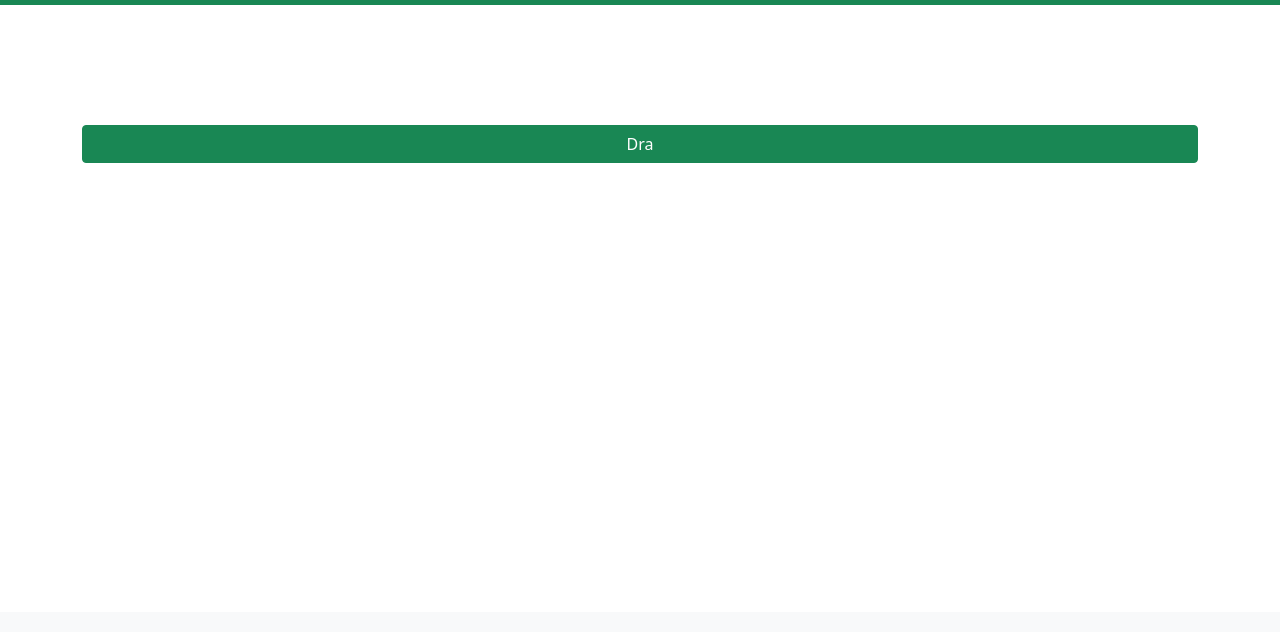
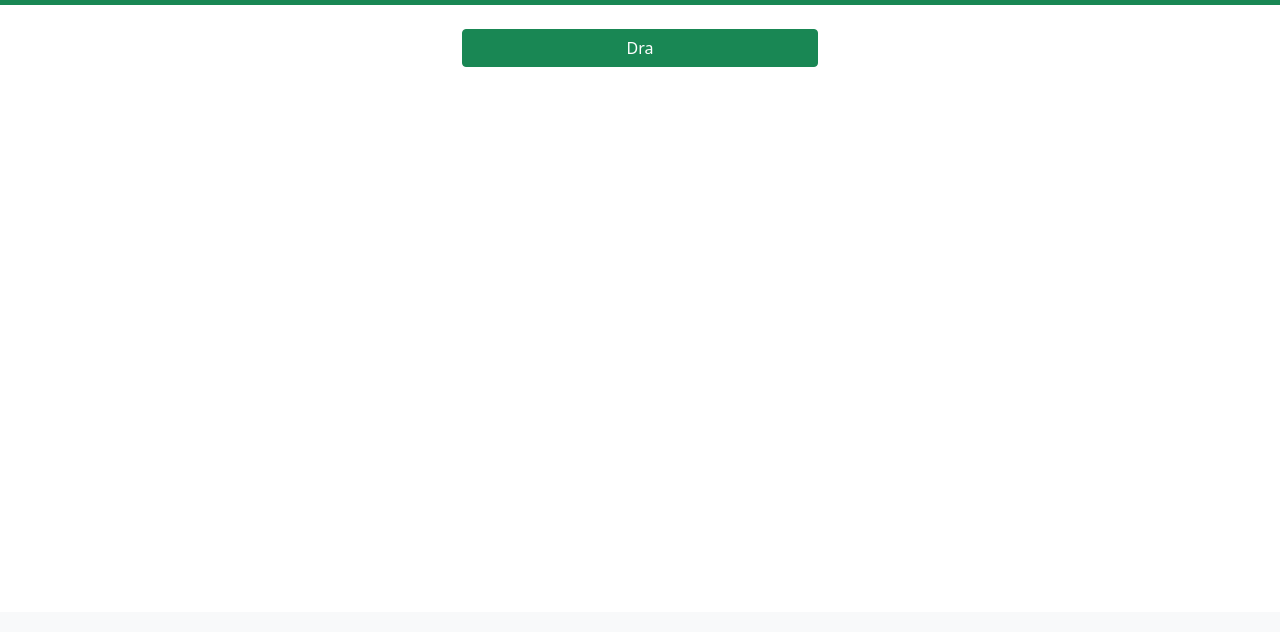
Before and after one commit to filipjohnsson1989/DraEttKort, a plain HTML site: page index.html in a window 1280 px wide. Shown: the part 83-715 px from the top of the page. Drawn offline with nearby package versions, Linux system fonts and the light colour scheme.

Commit message:
using row and col

```diff
--- a/custom.css
+++ b/custom.css
@@ -1,5 +1,6 @@
 .crop img {
     width: 100%;
     height: 5%;
-    margin: -50% 0 0 -35%;
+    /* margin: -50% 0 0 -35%; */
+    /* z-index: auto; */
 }
--- a/index.html
+++ b/index.html
@@ -29,11 +29,20 @@
 
     <main class="flex-shrink-0 mt-4">
         <div class="container">
-            <div id="divCard" class="crop py-5">
-                <!-- <img src="https://deckofcardsapi.com/static/img/3C.svg" alt="kart" class="rounded mx-auto d-block"> -->
+            <div class="row justify-content-center">
+                <div class="col col-sm-6 col-md-4">
+                    <div class="d-grid">
+                        <button id="btnDrag" class="btn btn-success" type="button">Dra</button>
+                    </div>
+
+                </div>
             </div>
-            <div class="d-grid">
-                <button id="btnDrag" class="btn btn-success" type="button">Dra</button>
+            <div class="row justify-content-center">
+                <div class="col col-sm-6 col-md-4">
+                    <div id="divCard" class="crop py-5">
+                        <!-- <img src="https://deckofcardsapi.com/static/img/3C.svg" alt="kart" class="rounded mx-auto d-block"> -->
+                    </div>
+                </div>
             </div>
         </div>
     </main>
```
